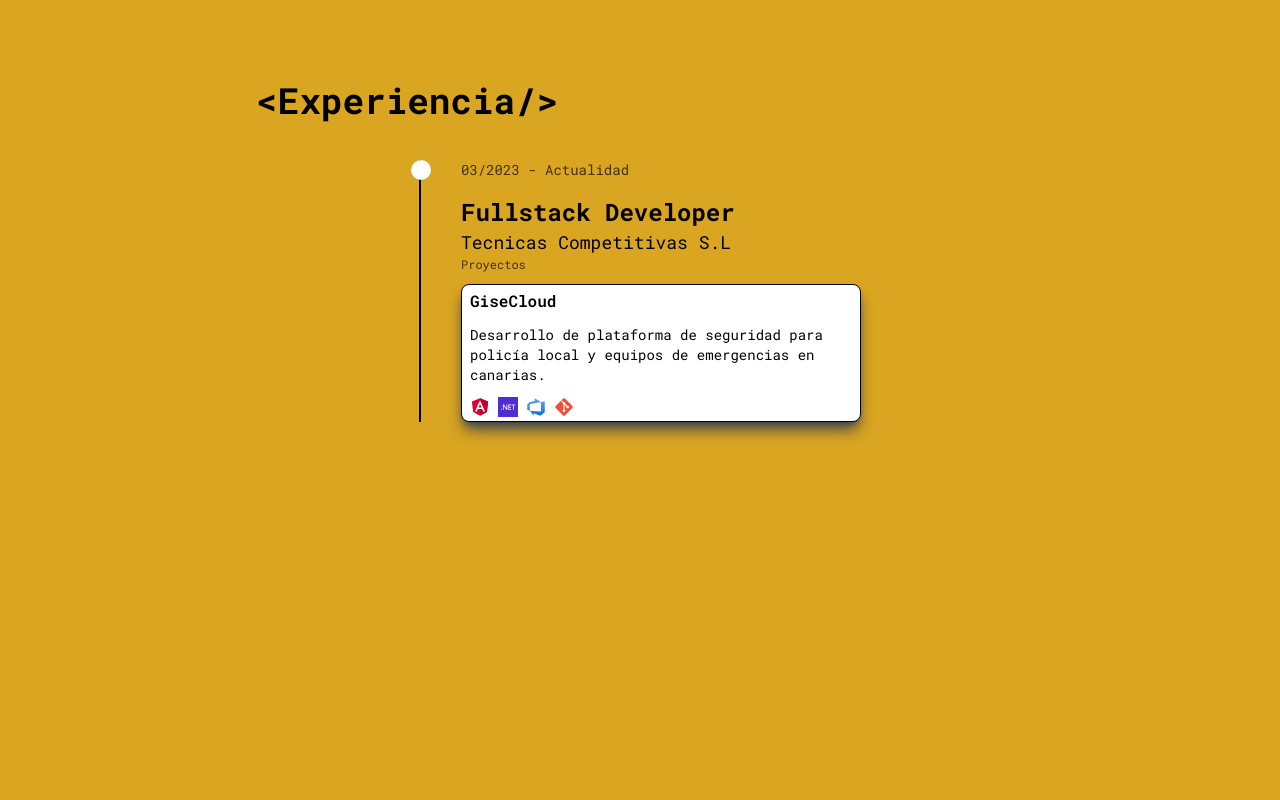
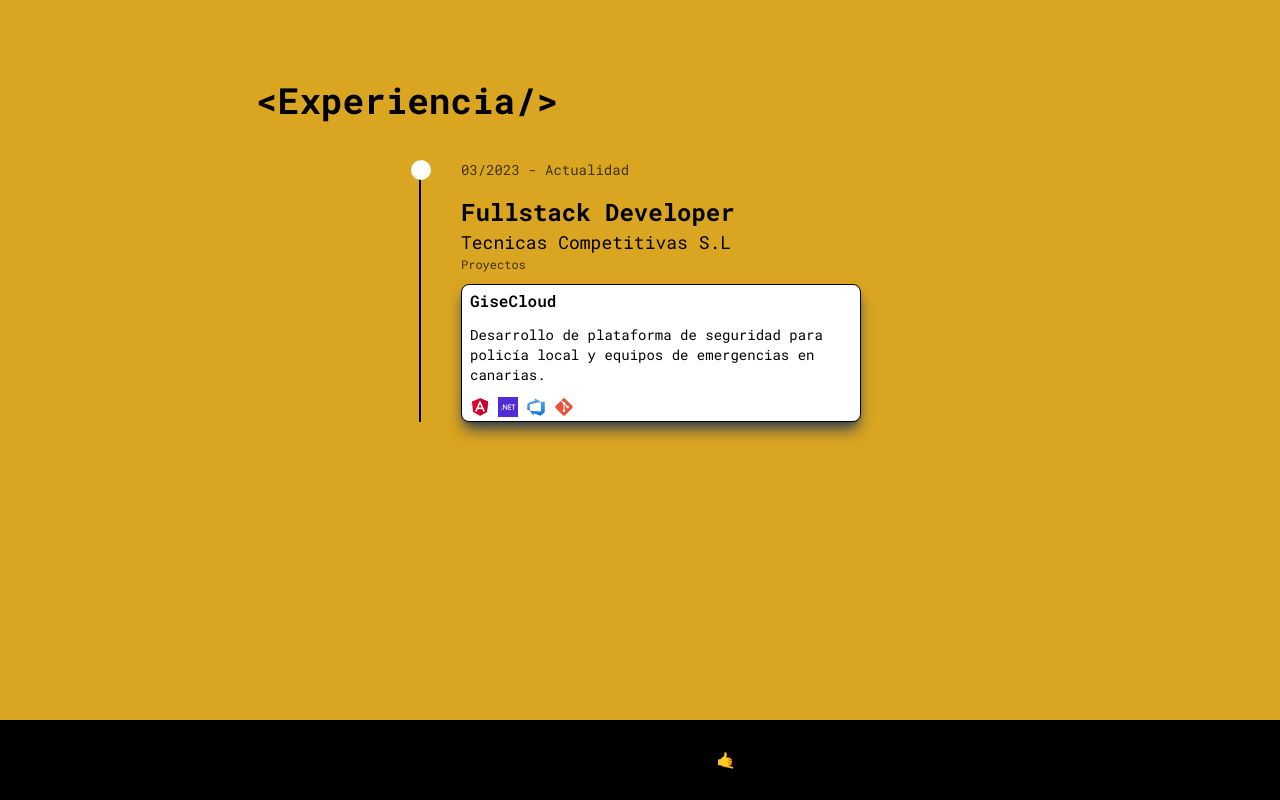
Before and after one commit to oasrcode/oasrcode-web, a Next.js app: page / in a window 1280 px wide. Shown: the part 976-1776 px from the top of the page. Before the commit the page ends 1696 px from the top, so only its background shows below. Built offline with nearby package versions, Linux system fonts and the light colour scheme.

Commit message:
added Footer

```diff
--- /dev/null
+++ b/src/app/components/Footer.tsx
@@ -0,0 +1,6 @@
+export default function Footer(){
+    return (<footer className="flex flex-row items-center justify-center h-20 w-full bg-black gap-5">
+        <p>Hecho por <a href="/">Aythami Santana</a>🤙</p>
+        <p>©{new Date().getFullYear()}</p>
+    </footer>)
+}
--- a/src/app/layout.tsx
+++ b/src/app/layout.tsx
@@ -3,6 +3,7 @@ import type { Metadata } from "next";
 import { Roboto_Mono } from "next/font/google";
 
 import Header from "@/app/components/Header";
+import Footer from "./components/Footer";
 
 const roboto_mono = Roboto_Mono({
   subsets: ["latin"],
@@ -24,6 +25,7 @@ export default function RootLayout({
       <body className={roboto_mono.className}>
         <Header />
         {children}
+        <Footer/>
       </body>
     </html>
   );
```
